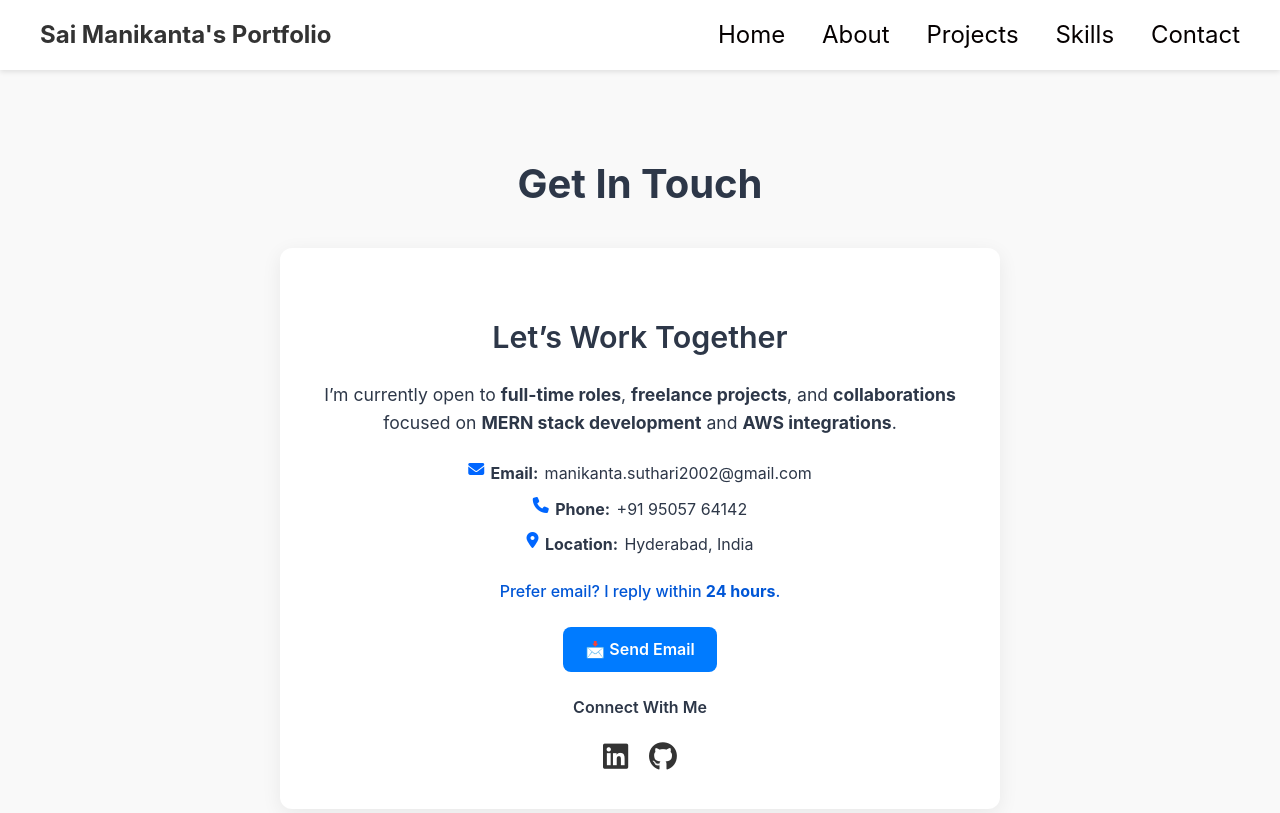
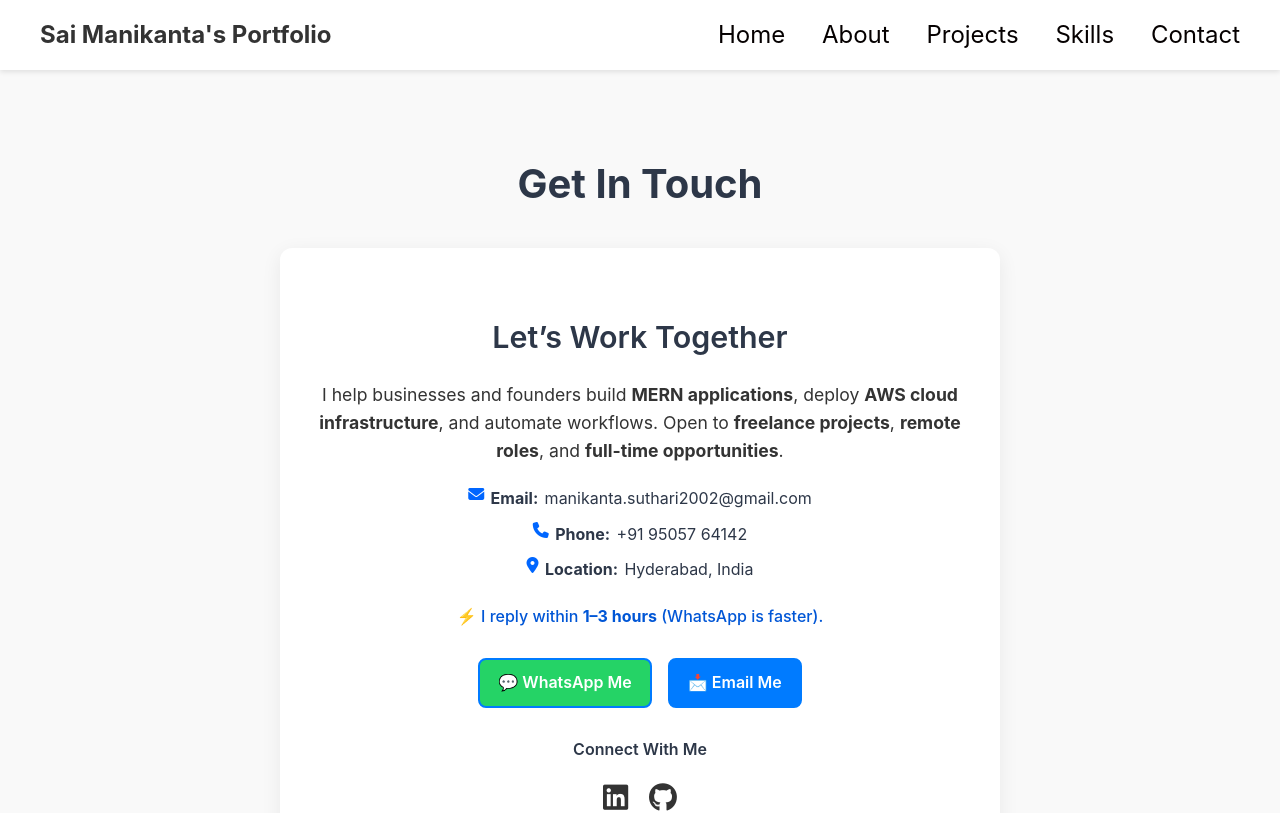
Before and after one commit to Mani9505764142/my-portfolio, a React (Create React App) app: page /contact in a window 1280 px wide. Shown: the top 813 px of the page. Built offline with nearby package versions, Linux system fonts and the light colour scheme.

Commit message:
feat: WhatsApp CTA + lead intro + contact conversion upgrade

```diff
--- a/src/components/Contact.css
+++ b/src/components/Contact.css
@@ -115,3 +115,65 @@
     font-size: 1.6rem;
   }
 }
+/* ================= NEW ADDITIONS ================= */
+
+/* Lead intro message */
+.lead-intro {
+  font-size: 1.1rem;
+  margin-bottom: 1.3rem;
+  line-height: 1.6;
+  color: #333;
+  text-align: center;
+}
+
+/* CTA buttons: WhatsApp + Email */
+.contact-options {
+  margin: 1.8rem 0;
+  display: flex;
+  justify-content: center;
+  gap: 1rem;
+}
+
+.whatsapp-btn {
+  background: #25D366;
+  padding: 10px 18px;
+  border-radius: 8px;
+  font-weight: 600;
+  text-decoration: none;
+  color: white;
+  transition: all 0.2s ease;
+}
+
+.whatsapp-btn:hover {
+  background: #1da851;
+  transform: scale(1.05);
+}
+
+.email-btn {
+  background: #007bff;
+  padding: 10px 18px;
+  border-radius: 8px;
+  font-weight: 600;
+  text-decoration: none;
+  color: white;
+  transition: all 0.2s ease;
+}
+
+.email-btn:hover {
+  background: #0056d6;
+  transform: scale(1.05);
+}
+
+/* Responsive Fix */
+@media (max-width: 600px) {
+  .contact-options {
+    flex-direction: column;
+    gap: 0.8rem;
+  }
+
+  .whatsapp-btn,
+  .email-btn {
+    width: 100%;
+    text-align: center;
+  }
+}
--- a/src/components/Contact.js
+++ b/src/components/Contact.js
@@ -12,58 +12,49 @@ const Contact = () => {
 
           <h3>Let’s Work Together</h3>
 
-          <p className="contact-purpose">
-            I’m currently open to <strong>full-time roles</strong>,{" "}
-            <strong>freelance projects</strong>, and{" "}
-            <strong>collaborations</strong> focused on{" "}
-            <strong>MERN stack development</strong> and{" "}
-            <strong>AWS integrations</strong>.
+          {/* Lead Intent Statement */}
+          <p className="lead-intro">
+            I help businesses and founders build <strong>MERN applications</strong>,
+            deploy <strong>AWS cloud infrastructure</strong>, and automate workflows.
+            Open to <strong>freelance projects</strong>, <strong>remote roles</strong>,
+            and <strong>full-time opportunities</strong>.
           </p>
 
           <div className="contact-details">
-            <p>
-              <i className="fas fa-envelope"></i>
-              <strong>Email:</strong> manikanta.suthari2002@gmail.com
-            </p>
-            <p>
-              <i className="fas fa-phone"></i>
-              <strong>Phone:</strong> +91 95057 64142
-            </p>
-            <p>
-              <i className="fas fa-map-marker-alt"></i>
-              <strong>Location:</strong> Hyderabad, India
-            </p>
+            <p><i className="fas fa-envelope"></i><strong>Email:</strong> manikanta.suthari2002@gmail.com</p>
+            <p><i className="fas fa-phone"></i><strong>Phone:</strong> +91 95057 64142</p>
+            <p><i className="fas fa-map-marker-alt"></i><strong>Location:</strong> Hyderabad, India</p>
           </div>
 
           <p className="cta-line">
-            Prefer email? I reply within <strong>24 hours</strong>.
+            ⚡ I reply within <strong>1–3 hours</strong> (WhatsApp is faster).
           </p>
 
-          <div className="email-cta">
+          {/* 🚀 Conversion Buttons */}
+          <div className="contact-options">
+
             <a
-              className="email-button"
-              href="mailto:manikanta.suthari2002@gmail.com"
+              href="https://wa.me/919505764142?text=Hi%20Sai%20Manikanta,%20I%20visited%20your%20portfolio.%20I%20want%20to%20discuss%20a%20project."
+              target="_blank"
+              rel="noreferrer"
+              className="btn whatsapp-btn"
             >
-              📩 Send Email
+              💬 WhatsApp Me
             </a>
+
+            <a
+              href="mailto:manikanta.suthari2002@gmail.com?subject=Project%20Inquiry%20From%20Portfolio&body=Hi%20Sai%20Manikanta,%20I%20want%20to%20discuss%20a%20project%20regarding..."
+              className="btn email-btn"
+            >
+              📩 Email Me
+            </a>
+
           </div>
 
           <h4 className="connect-text">Connect With Me</h4>
           <div className="social-icons">
-            <a
-              href="https://www.linkedin.com/in/sai-manikanta-vivek-suthari-467001232"
-              target="_blank"
-              rel="noreferrer"
-            >
-              <i className="fab fa-linkedin"></i>
-            </a>
-            <a
-              href="https://github.com/Mani9505764142"
-              target="_blank"
-              rel="noreferrer"
-            >
-              <i className="fab fa-github"></i>
-            </a>
+            <a href="https://www.linkedin.com/in/sai-manikanta-vivek-suthari-467001232" target="_blank" rel="noreferrer"><i className="fab fa-linkedin"></i></a>
+            <a href="https://github.com/Mani9505764142" target="_blank" rel="noreferrer"><i className="fab fa-github"></i></a>
           </div>
 
         </div>
```
